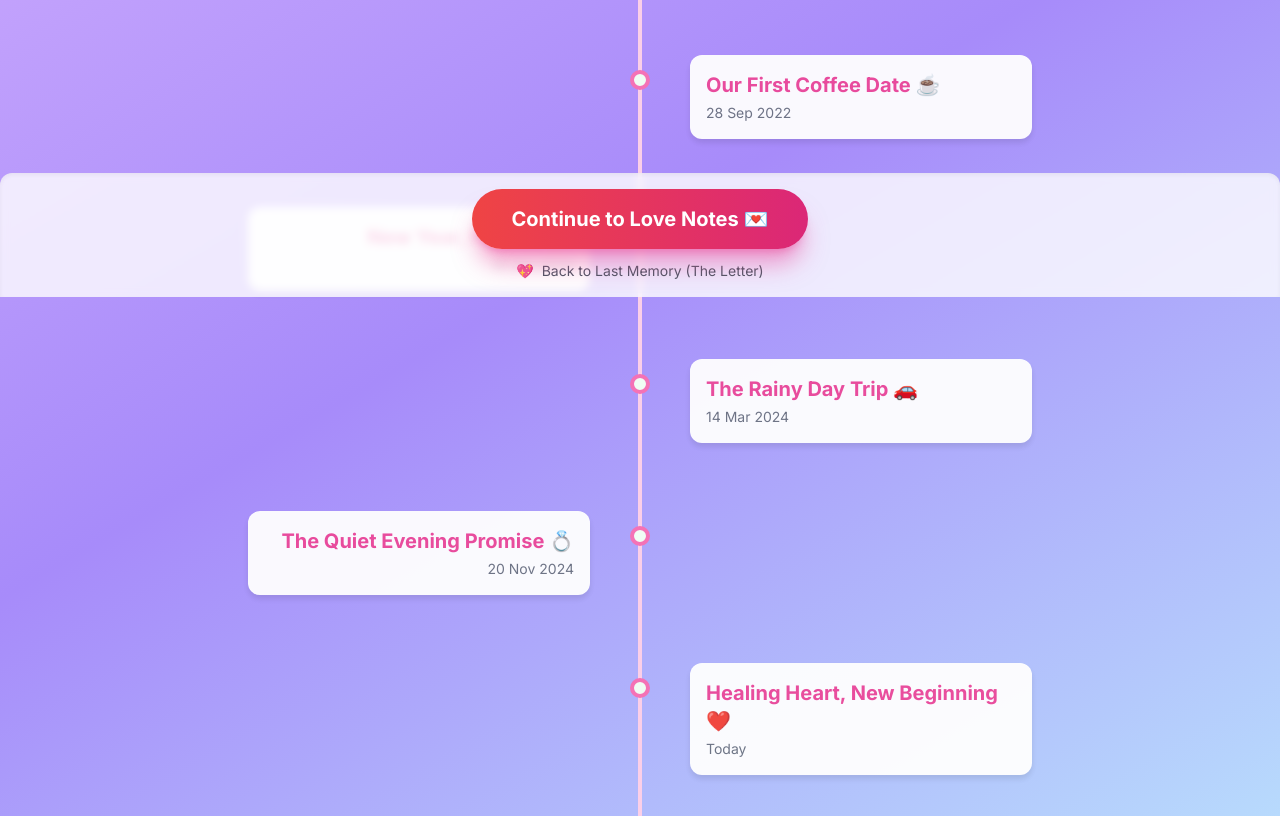
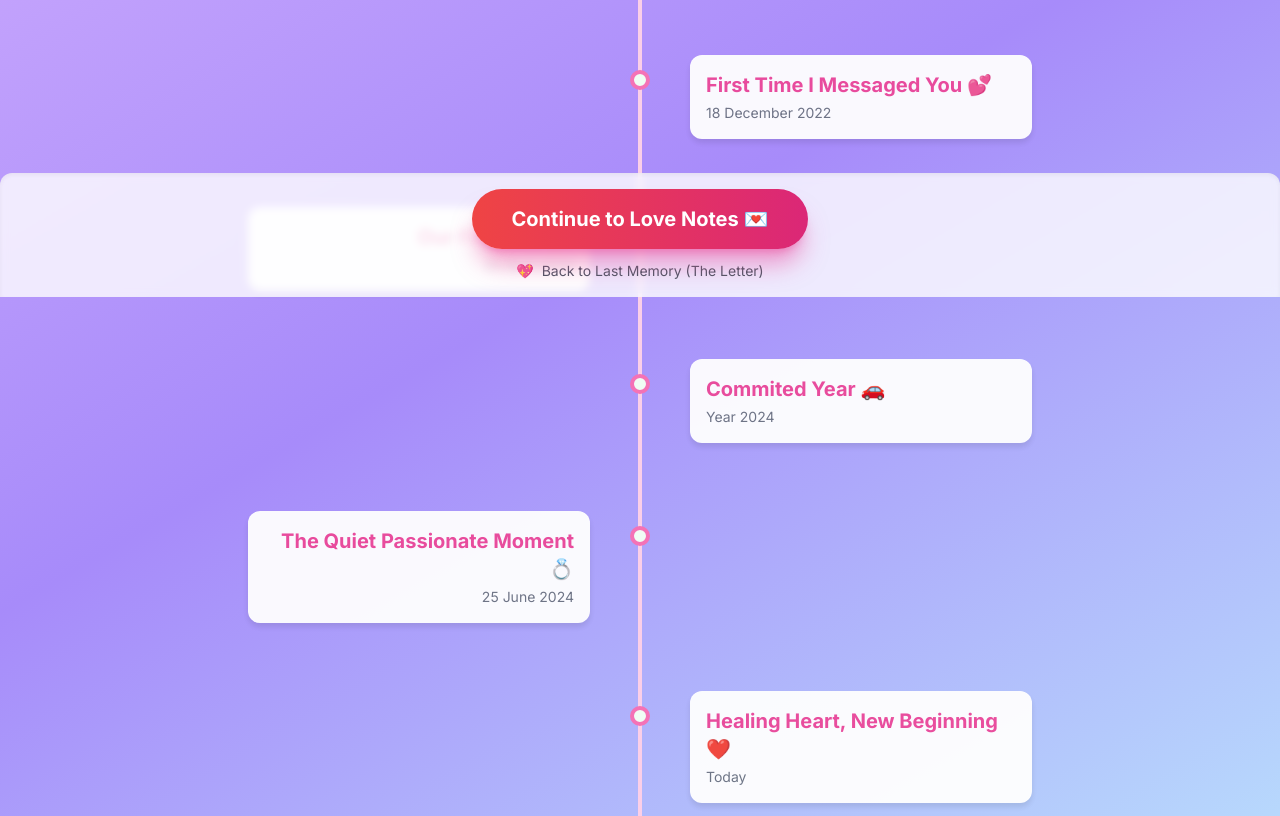
Before and after one commit to Himmu-star/Sona-Verse, a plain HTML site: page page4.html in a window 1280 px wide. Shown: the part 503-1319 px from the top of the page. Drawn offline with nearby package versions, Linux system fonts and the light colour scheme.

Commit message:
Update page4.html

```diff
--- a/page4.html
+++ b/page4.html
@@ -3,7 +3,7 @@
 <head>
     <meta charset="UTF-8">
     <meta name="viewport" content="width=device-width, initial-scale=1.0">
-    <title>🕰️ Memory Lane – Your Story</title>
+    <title>🕰️ Memory Lane – Our Story</title>
     <!-- Load Tailwind CSS -->
     <script src="https://cdn.tailwindcss.com"></script>
     <style>
@@ -239,29 +239,29 @@
                 content: "Wo unexplainable moment, jab physics ke class me hum aapko dekhe. Ha first time yahi dikha ki aap bahut sundar hai par jyada time dimag me yahi aaya ki aap alag hai. Wo movies me hota hai na ki jaise time ruk sa jata hai. Sab kucch slow motion me ho jata hai. Aisa laga ki wahan ka sara class sara bacha gayab, out of focus sab blur ho gaya, aur bas aap dikh rahe hai humko, ek dum chamakte hue. Us din se bas mera dil mera dimag aapke rup se bas imagination me chal gaya. Rupali ka Rup, he he 🥰"
             },
             {
-                date: "28 Sep 2022",
-                title: "Our First Coffee Date ☕",
-                content: "I remember being so nervous, but the moment you smiled, all the anxiety melted away. We talked for hours, and I realized then that I could talk to you about absolutely anything. You’re my safe space, Sona."
+                date: "18 December 2022",
+                title: "First Time I Messaged You 💕",
+                content: "Wo din jab hum kitne dimag laga ke kitna upay se aapka contact jugad kiye the tg pe aapko pata hi hai, matlab itna dar rahe the hum uss samay ki first time aise iss purpose se kisi ko message kar rahe the, bas man me yahi tha ki kaise bhi bas ye mil jaye humko, I love Rupali, Rupali wo ladki thi jo hum sochte the ki ek ladki ko aisa hona chahiye, ek dum alag ekdum perfect."
             },
             {
-                date: "01 Jan 2023",
-                title: "New Year, New Us 🎉",
-                content: "We welcomed the new year together under the stars. That night, I made a silent promise to protect your happiness and love you fiercely every single day. Har saal tumhare saath hi jeena hai."
+                date: "24 April 2023",
+                title: "Our First Call 🎉",
+                content: "Wo din jab hum bahut jyada pareshan the aur jis wajah se aap humko call kiye the wo der raat tak jo baat hua tha, socho na first time kisi insaan se baat kar rahe the aisa lag raha tha ki pata nahi kitna gehra aur kitne dino ka rishta hai ye matlab ek pal bhi mere dimag me kabhi ye kuchh nahi aaya ki kya batana chahiye kya nahi batana chahiye, aapse itne jur gaye the aapke samne ro sake."
             },
             {
-                date: "14 Mar 2024",
-                title: "The Rainy Day Trip 🚗",
-                content: "That crazy, unplanned road trip when the car broke down and it poured rain. Instead of getting mad, we just laughed and shared a packet of biscuits. That's when I knew our bond was unbreakable, through good times and chaos."
+                date: "Year 2024",
+                title: "Commited Year 🚗",
+                content: "Ye wo saal tha jab hum log finally classmate se friends se best friend usse bestestetst friend and then Love bhi ban chuke the. Aap mere hum aapke ho chuke the ye wo saal tha ki hum dono ke taraf se haa aa huka tha bas ab starting wala flirting romance ladai pyar yahi sab karna tha bas memories banana tha, jo ki hum logo ne kiya bhi bahut jyada achhe se aisa aisa memories bana ki kya hi kahna, kitna sara problems bhi isi me aaya sab solve kiye hum log."
             },
             {
-                date: "20 Nov 2024",
-                title: "The Quiet Evening Promise 💍",
-                content: "Sitting on the terrace, watching the city lights. I didn't need big words. Just holding your hand, I promised you forever, and that promise echoes in my heart today. I love you, now and always."
+                date: "25 June 2024",
+                title: "The Quiet Passionate Moment 💍",
+                content: "Ye wo din tha jis din humlog ka first kiss hua tha, aur itna shandar hua tha ki jo roj karta ho uska bhi itna mast na ho matlab crazy. Bilkul dub gaye the hum dono ek dusre me aaj bhi soch ke thora saram aue muh me pani aa jata hai. he he . haye wo aapke soft soft lips aur aapke wo har body part jo mere body se touch ho raha tha, uff soch ke bas sensations hone lag jata hai, You are so sexy yaar, i love you so much."
             },
             {
                 date: "Today",
                 title: "Healing Heart, New Beginning ❤️",
-                content: "Every memory we have is precious. Thank you for walking this far with me, for your patience, and for giving me this chance. We move forward from here, stronger and happier than ever. Chalo, let's continue to the next chapter!"
+                content: "Humlogo ka har moment precious tha. Humare saath jindagi ke safar me humara haath thaame chalne ke liye thank you so muchh, thank you aapke har baar e mafi ke liye aapke patience ke liye, aur har baar ke galti ke baad humpe viswas karke humko naya mauka dene ke liye humko sudharne ke liye. Isi tarah ab humlog humare life me aur aage chalte hai, aur majbut aur khush hokar. Chalo, ab aur aage badhte hai sona!"
             }
         ];
 
```
